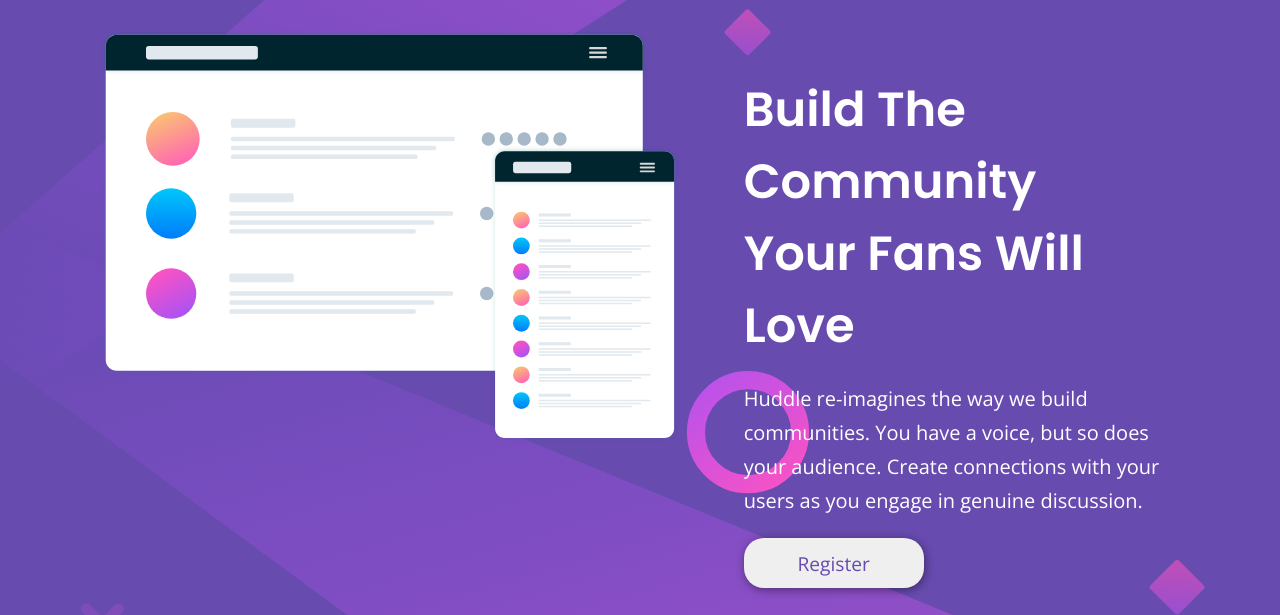
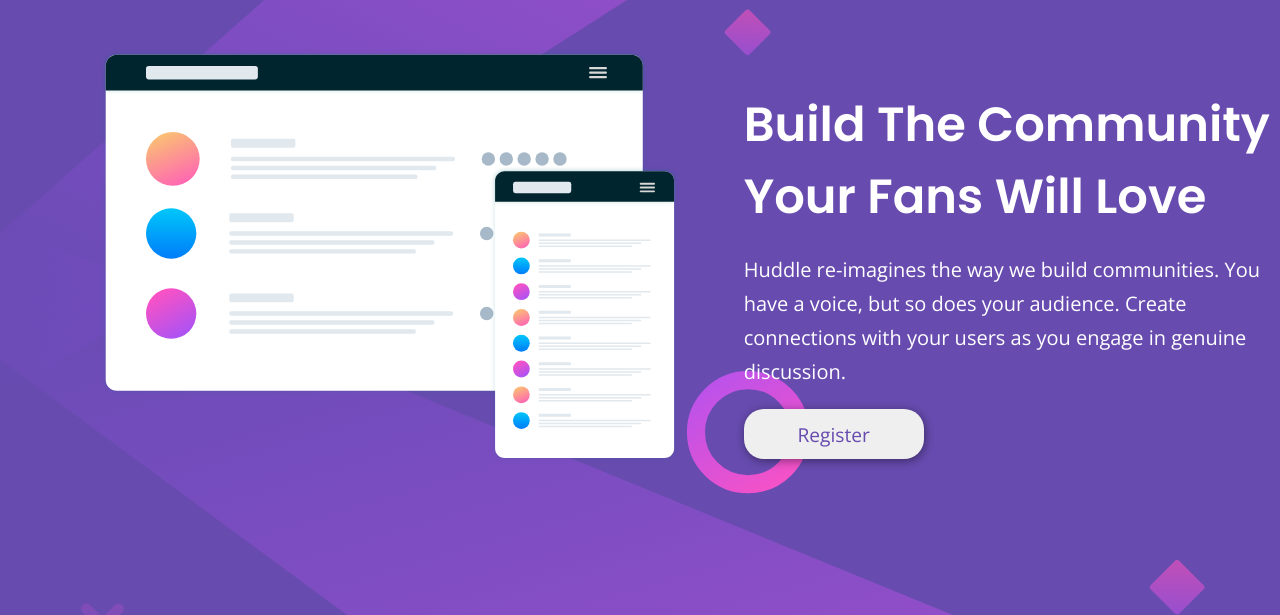
Before and after one commit to Davimrp/12-28-22-Huddle-landing-page, a plain HTML site: page index.html in a window 1280 px wide. Shown: the part 166-781 px from the top of the page. Drawn offline with nearby package versions, Linux system fonts and the light colour scheme.

Commit message:
atualizando

```diff
--- a/mobile.css
+++ b/mobile.css
@@ -1,6 +1,8 @@
 body{
     background-image: url(images/bg-mobile.svg);
     background-size: 100%;
+    height: 800px;
+    overflow: auto;
 
 }
 
@@ -58,5 +60,5 @@
 
 .icons{
    justify-content: center;
-   bottom: 20px;
+   bottom: -140px;
 }
--- a/style.css
+++ b/style.css
@@ -14,6 +14,11 @@
     color: white;
     height: 100vh;
     width: 100%;
+    overflow: hidden;
+}
+
+.container2{
+    height: 500px;
 }
 
 .logo{
@@ -24,7 +29,7 @@
 
 .container2{
     display: flex;
-    margin-top: 80px;
+    margin-top: 100px;
     margin-left: 100px;
 }
 
@@ -38,21 +43,17 @@
 
 .titulo{
     font-size: 1.5em;
-    width: 70%;
     margin-bottom: 20px;
-
 }
 
 .box-right{
     width: 50%;
-    margin-top: 45px;
-
+    margin-top: 40px;
 }
 
 .text{
     font-family: Open Sans;
     font-weight: 400;
-    width: 80%;
     font-size: 20px;
     line-height: 1.7em;
     margin-bottom: 20px;
@@ -72,11 +73,11 @@
 .icons{
     position: relative;
     left: -2%;
-    margin-top: 80px;
     display: flex;
     justify-content: flex-end;
     width: 100%;
     height: 50px;
+    margin-top: 80px;
 }
 
 .face, .tt, .insta{
```
